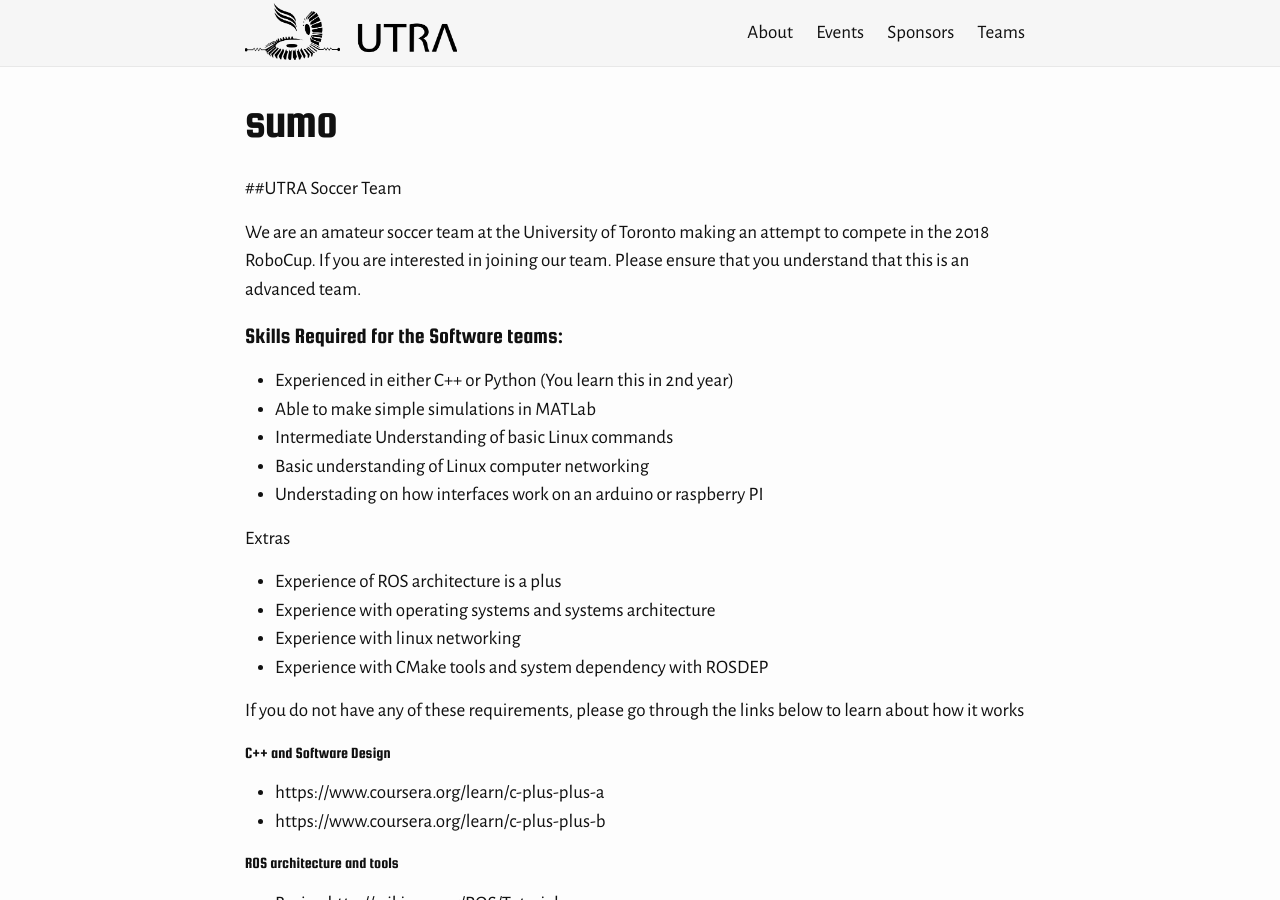
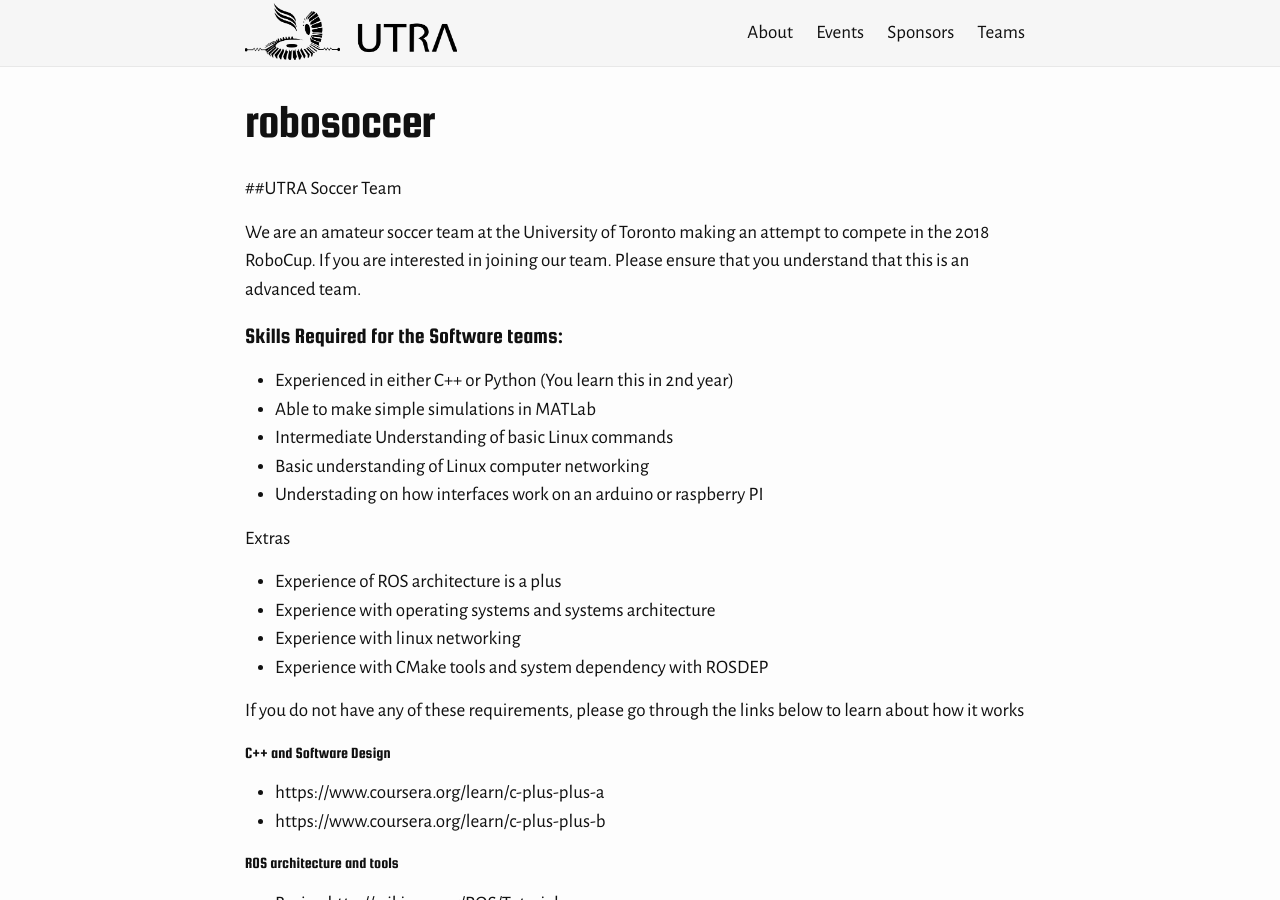
Before and after one commit to utra/utra-old-website, a Jekyll site: the page built from teams/soccer.md, in a window 1280 px wide and 900 px high. Built offline with Jekyll 4.4.1, drawn with Linux system fonts in a browser that asks for light colours.

Commit message:
Update soccer.md

```diff
--- a/teams/soccer.md
+++ b/teams/soccer.md
@@ -1,8 +1,8 @@
 ---
 layout: team
 permalink: /teams/soccer/index.html
-name: Sumo
-title: Sumo
+name: RoboSoccer
+title: RoboSoccer
 inMenu: false
 ---
 ##UTRA Soccer Team
```
